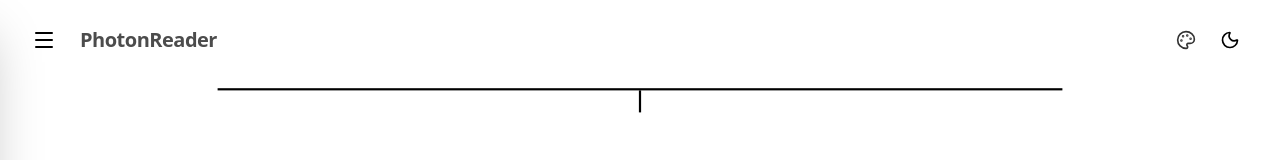
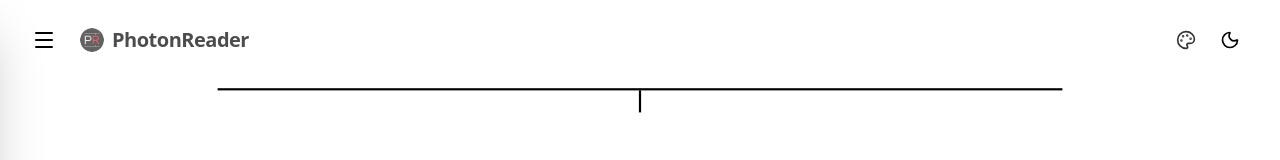
Before and after one commit to KingJamesGOAT/photon-reader, a Next.js app: page / in a window 1280 px wide. Shown: the top 160 px of the page. Built offline with nearby package versions, Linux system fonts and the light colour scheme.

Commit message:
Finalize brand assets: Shorten sharing description, apply logo to UI, and sync public assets

```diff
--- a/src/app/layout.tsx
+++ b/src/app/layout.tsx
@@ -33,7 +33,7 @@ export const metadata: Metadata = {
   authors: [{ name: "PhotonReader Team" }],
   openGraph: {
       title: "PhotonReader | Speed Read Faster",
-      description: "Read documents at lightning speed with our privacy-first RSVP reader.",
+      description: "Read documents at lightning speed",
       type: "website",
       locale: "en_US",
       siteName: "PhotonReader",
@@ -42,7 +42,7 @@ export const metadata: Metadata = {
   twitter: {
       card: "summary_large_image",
       title: "PhotonReader",
-      description: "Speed read your documents securely in the browser.",
+      description: "Read documents at lightning speed",
       images: ["/og-image.png"],
   },
   icons: {
--- a/src/app/page.tsx
+++ b/src/app/page.tsx
@@ -57,6 +57,7 @@ export default function Home() {
             </button>
 
             <button onClick={goHome} className="flex items-center gap-2 opacity-70 hover:opacity-100 transition-opacity">
+                <img src="/favicon.png" alt="PhotonReader" className="w-6 h-6 rounded-full" />
                 <span className="font-bold tracking-tight text-xl">PhotonReader</span>
             </button>
         </div>
--- a/src/components/Sidebar.tsx
+++ b/src/components/Sidebar.tsx
@@ -1,6 +1,6 @@
 import React, { useState } from 'react';
 import { useStore, RecentFile } from '@/store/useStore';
-import { X, FileText, Trash2, Folder as FolderIcon, FolderOpen, ChevronRight, ChevronDown, Plus, BookOpen, Search } from 'lucide-react';
+import { X, FileText, Trash2, Folder as FolderIcon, FolderOpen, ChevronRight, ChevronDown, Plus, Search } from 'lucide-react';
 import { clsx } from 'clsx';
 
 interface SidebarProps {
@@ -111,7 +111,7 @@ export const Sidebar = ({ isOpen, onClose }: SidebarProps) => {
         )}>
             <div className="p-4 flex items-center justify-between border-b border-neutral-200 dark:border-neutral-800">
                 <h2 className="font-semibold text-lg dark:text-white flex items-center gap-2">
-                    <BookOpen size={20} className="text-brand-500" />
+                    <img src="/favicon.png" alt="PhotonReader" className="w-5 h-5 rounded-full" />
                     Library
                 </h2>
                 <button
```
Also changed, not shown: src/app/icon.png (deleted), src/app/opengraph-image.jpg (deleted).
